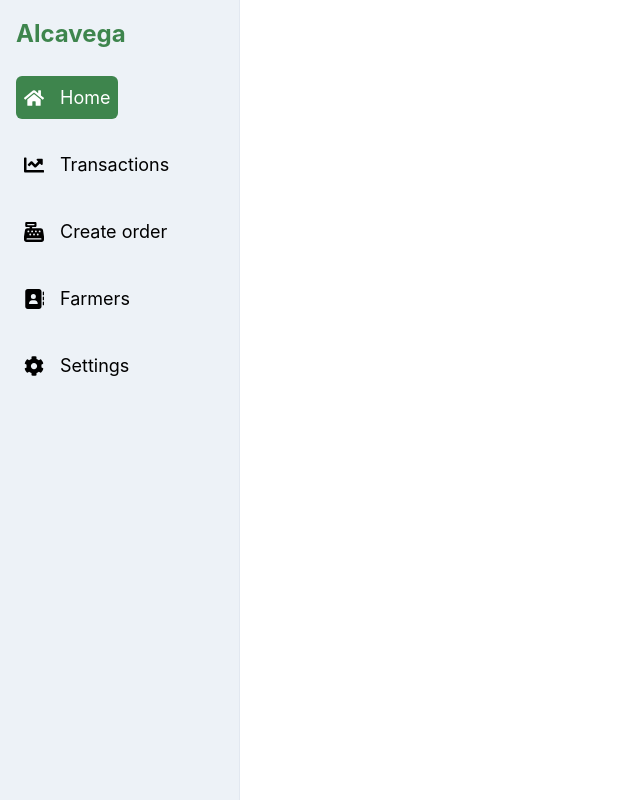
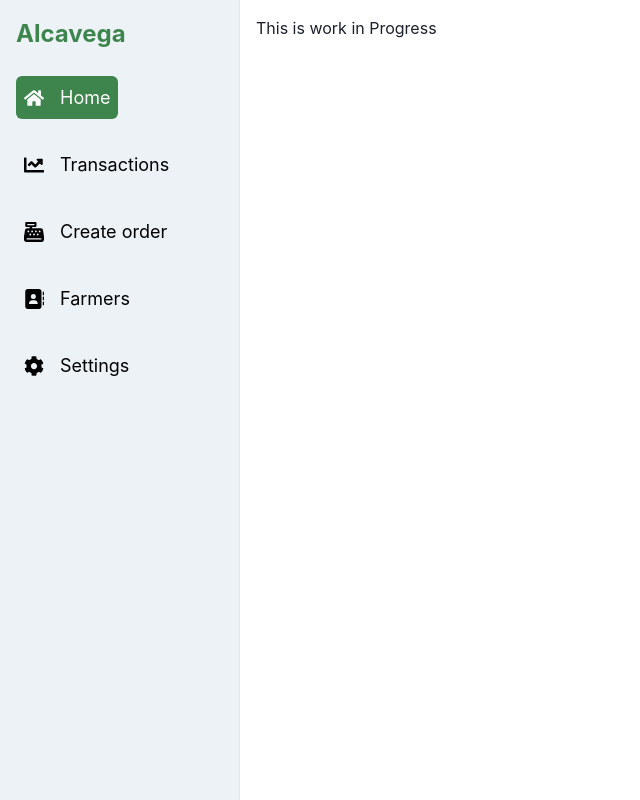
Before and after one commit to VladTemp27/alcavega-webapp, a React (Vite) app in the folder frontend/: page / in a window 1280 px wide. Shown: the whole page, without its empty margins (0-640 px from the left). Built offline with nearby package versions, Linux system fonts and the light colour scheme.

Commit message:
Add routing for new page components: Transactions, CreateOrder, Farmers, and Settings

```diff
--- a/frontend/src/App.jsx
+++ b/frontend/src/App.jsx
@@ -3,6 +3,10 @@ import { Box, Flex } from '@chakra-ui/react';
 import { Route, Routes } from 'react-router-dom';
 import Sidebar from './components/layout/Sidebar';
 import Home from './components/pages/Home';
+import Transactions from './components/pages/Transactions';
+import CreateOrder from './components/pages/CreateOrder';
+import Farmers from './components/pages/Farmers';
+import Settings from './components/pages/Settings';
 
 function App() {
   return (
@@ -10,7 +14,11 @@ function App() {
       <Sidebar />
       <Box flex="1" p="4">
         <Routes>
-          <Route path="/" component={Home} />
+          <Route path="/" element={<Home/>} />
+          <Route path="/transactions" element={<Transactions/>} />
+          <Route path="/create-order" element={<CreateOrder/>} />
+          <Route path="/farmers" element={<Farmers/>} />
+          <Route path="/settings" element={<Settings/>} />
         </Routes>
       </Box>
     </Flex>
```
